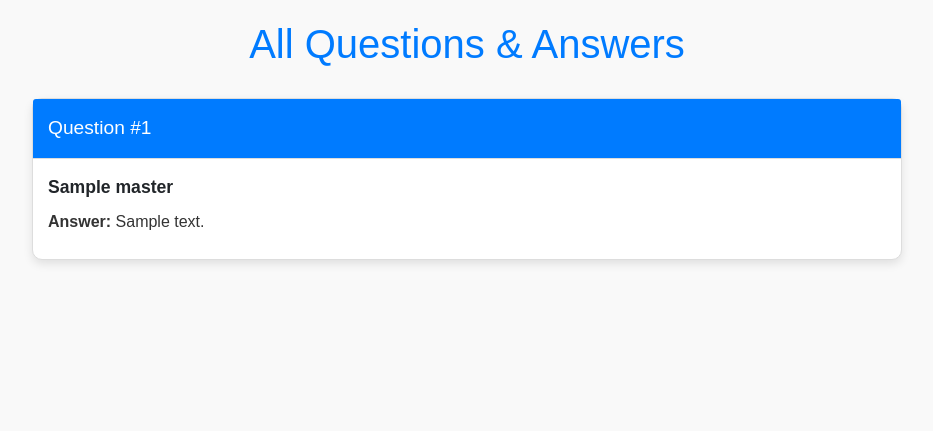
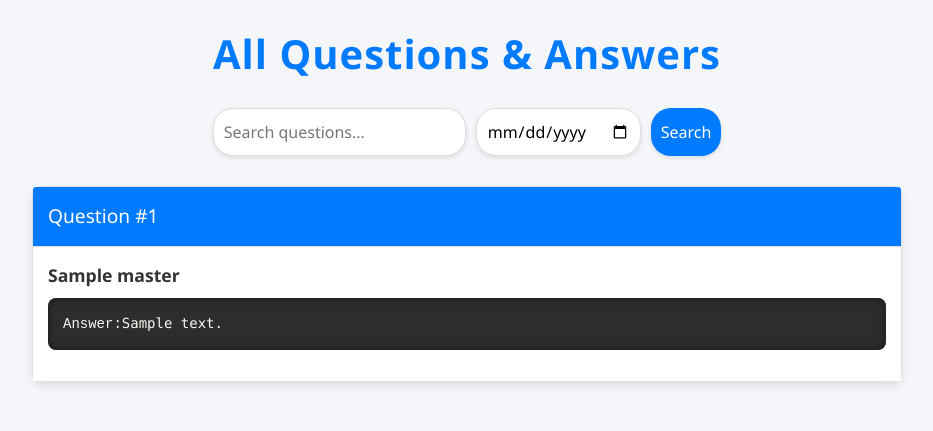
Before and after one commit to sasi22002/Interview_Tracker, a Django app: page /show-questions/ in a window 1280 px wide. Shown: the top 431 px of the page, without its empty margins (173-1106 px from the left). Run offline with Django 5.2, Linux system fonts and the light colour scheme; tables that the repository leaves empty hold one stand-in row (values such as "Sample post"); some libraries are stand-ins or nearby versions.

Commit message:
terminla added in q answers

```diff
--- a/interviews/templates/show_questions.html
+++ b/interviews/templates/show_questions.html
@@ -7,9 +7,9 @@
     <link href="https://stackpath.bootstrapcdn.com/bootstrap/4.5.2/css/bootstrap.min.css" rel="stylesheet">
     <style>
         body {
-            font-family: Arial, sans-serif;
-            background-color: #f9f9f9;
-            padding: 20px;
+            font-family: 'Segoe UI', Tahoma, Geneva, Verdana, sans-serif;
+            background-color: #f4f6f9;
+            padding: 30px;
         }
         .container {
             max-width: 900px;
@@ -19,12 +19,37 @@
             text-align: center;
             color: #007BFF;
             margin-bottom: 30px;
+            font-weight: 700;
+            letter-spacing: 1px;
+        }
+        .search-bar {
+            margin-bottom: 30px;
+            display: flex;
+            justify-content: center;
+            gap: 10px;
+        }
+        .search-bar input, .search-bar button {
+            padding: 10px;
+            border-radius: 20px;
+            border: 1px solid #ddd;
+            font-size: 1rem;
+            box-shadow: 0 2px 5px rgba(0, 0, 0, 0.1);
+        }
+        .search-bar button {
+            border: none;
+            background-color: #007BFF;
+            color: white;
+            cursor: pointer;
         }
         .card {
             margin-bottom: 20px;
             border: 1px solid #ddd;
             border-radius: 10px;
             box-shadow: 0 4px 10px rgba(0, 0, 0, 0.1);
+            transition: transform 0.2s;
+        }
+        .card:hover {
+            transform: translateY(-5px);
         }
         .card-header {
             background-color: #007BFF;
@@ -37,19 +62,44 @@
         }
         .card-body {
             padding: 15px;
+            background-color: #fff;
         }
         .question {
             font-weight: bold;
             font-size: 1.1rem;
             margin-bottom: 10px;
+            color: #333;
         }
         .answer {
             margin-bottom: 10px;
-            color: #333;
+            color: #666;
         }
-        .question-type {
-            font-style: italic;
-            color: #666;
+        .no-results {
+            text-align: center;
+            color: #999;
+            margin-top: 50px;
+        }
+        .search-bar .date-filter {
+            padding: 10px;
+            border-radius: 20px;
+            border: 1px solid #ddd;
+            font-size: 1rem;
+            box-shadow: 0 2px 5px rgba(0, 0, 0, 0.1);
+        }
+        /* Terminal-style formatting for answer */
+        pre.code-style {
+            background-color: #2d2d2d;
+            color: #f8f8f2;
+            padding: 15px;
+            border-radius: 8px;
+            font-family: 'Courier New', Courier, monospace;
+            overflow-x: auto;
+            box-shadow: inset 0 0 10px rgba(0, 0, 0, 0.5);
+            line-height: 1.5;
+        }
+
+        pre.code-style code {
+            color: #f8f8f2;
         }
     </style>
 </head>
@@ -58,21 +108,65 @@
     <div class="container">
         <h1>All Questions & Answers</h1>
 
-        <!-- Loop through questions -->
+        <!-- Search Bar -->
+        <div class="search-bar">
+            <input type="text" id="searchInput" placeholder="Search questions..." onkeyup="searchQuestions()">
+            <input type="date" id="dateFilter" class="date-filter" onchange="searchQuestions()">
+            <button onclick="searchQuestions()">Search</button>
+        </div>
+
+        <!-- Questions List -->
+        <div id="questionsContainer">
             {% for question in questions %}
-        <div class="card">
+            <div class="card" data-created="{{ question.created_at|date:'Y-m-d' }}">
                 <div class="card-header">
                     Question #{{ forloop.counter }}
                 </div>
                 <div class="card-body">
                     <p class="question">{{ question.question }}</p>
-                <p class="answer"><strong>Answer:</strong> {{ question.answer }}</p>
-                {% comment %} <p class="question-type"><strong>Type:</strong> {{ question.belongs_to }}</p> {% endcomment %}
+                    {% comment %} <p class="answer"><strong>Answer:</strong> {{ question.answer }}</p> {% endcomment %}
+                    <pre class="code-style">Answer:<code>{{ question.answer }}</code></pre> <!-- This will display the answer in a terminal-like format -->
+
                 </div>
             </div>
             {% endfor %}
+        </div>
 
+        <!-- No Results Message -->
+        <div id="noResults" class="no-results" style="display: none;">
+            No questions found.
         </div>
+    </div>
+
+    <script>
+        // Function to search and filter questions
+        function searchQuestions() {
+            const query = document.getElementById('searchInput').value.toLowerCase();
+            const dateFilter = document.getElementById('dateFilter').value;
+            const container = document.getElementById('questionsContainer');
+            const cards = container.getElementsByClassName('card');
+            let hasResults = false;
+
+            for (let i = 0; i < cards.length; i++) {
+                const questionText = cards[i].querySelector('.question').innerText.toLowerCase();
+                const cardDate = cards[i].getAttribute('data-created');
+
+                // Check if the question matches the search query and date matches the filter
+                const matchesQuery = questionText.includes(query);
+                const matchesDate = !dateFilter || cardDate === dateFilter;
+
+                if (matchesQuery && matchesDate) {
+                    cards[i].style.display = '';
+                    hasResults = true;
+                } else {
+                    cards[i].style.display = 'none';
+                }
+            }
+
+            // Show "No Results" message if no matches are found
+            document.getElementById('noResults').style.display = hasResults ? 'none' : 'block';
+        }
+    </script>
 
 </body>
 </html>
```
Also changed, not shown: interviewTracker/prod_setting.py (added, +142 -0 lines), interviews/templates/view_question.html (+14 -2 lines), interviews/templates/view_singlequestion.html (+19 -3 lines). Lines whose indentation alone changed are shown as unchanged.
